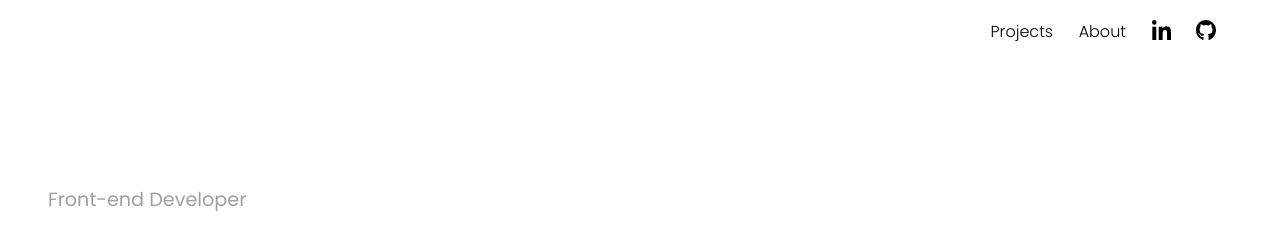
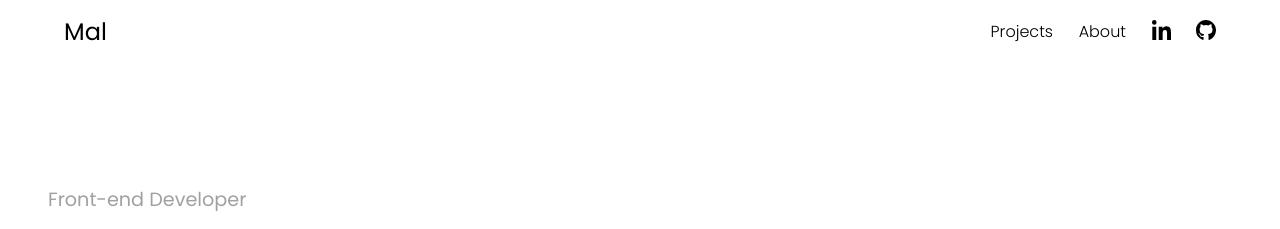
Before and after one commit to MalcolmTann/Portfolio-Build, a PHP site: page /index.php in a window 1280 px wide. Shown: the top 229 px of the page. Run offline with PHP 8.4, Linux system fonts and the light colour scheme; some libraries are stand-ins or nearby versions.

Commit message:
Update header.php

```diff
--- a/partials/header.php
+++ b/partials/header.php
@@ -1,12 +1,6 @@
 <header data-aos="fade" data-aos-delay="1500" data-aos-duration="2000">
     <div class="nav-container">
-        <a href="index.php" title="Home">
-            <svg version="1.1" id="Layer_1" xmlns="http://www.w3.org/2000/svg" xmlns:xlink="http://www.w3.org/1999/xlink" x="0px" y="0px"
-            viewBox="0 0 1366 768" style="enable-background:new 0 0 1366 768;" xml:space="preserve"><g><path d="M631.8,439l-0.3-112.2l-55,92.4h-19.5l-54.7-90V439h-40.6c0,0,46.3-187,25.3-187s10.5,0.1,10.5,0.1L587,439l48-183l10,1
-            l27.4,182H631.8z"/><path d="M654.4,274.2c-32.4-0.2-70.7,0-70.7,0L602,252c0,0,170,22,173,0c0-17,6,21.6,0,21.8c-6,0.2-69.4,0.4-69.4,0.4L680,439l0,0
-            C680,439,686.9,274.4,654.4,274.2z"/></g>
-            </svg>
-        </a>
+        <a href="index.php" title="Home"><h2>Mal</h2></a>
         <button title="menu" class="gn-trig" data-open="0">
             <span class="burger"></span>
         </button>
```
